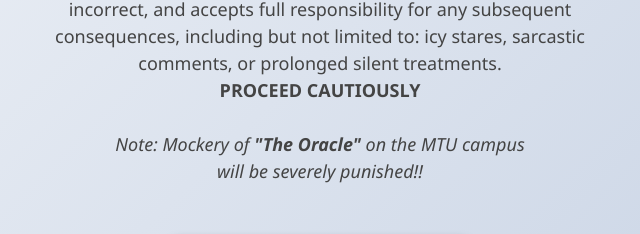
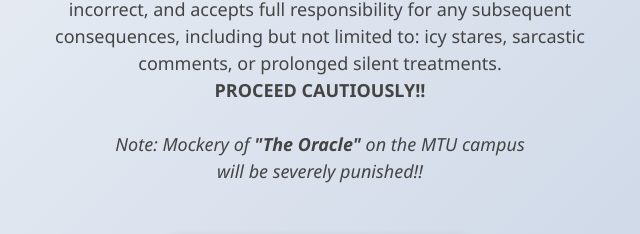
Before and after one commit to brnosullivan/who-is-right, a plain HTML site: page index.html in a window 1280 px wide. Shown: the part 348-582 px from the top of the page, 320-960 px from the left. Drawn offline with Linux system fonts and the light colour scheme.

Commit message:
Update index.html

```diff
--- a/index.html
+++ b/index.html
@@ -103,7 +103,7 @@
         <b>Binding Affirmation Clause:</b> <br> By pressing the button below, the user hereby acknowledges, affirms, and solemnly swears to adhere to the ruling provided.
         This declaration shall be considered legally binding and may be used as definitive proof in all future arguments, debates, and dinner table disputes.
         User waives all rights to claim otherwise, even when proven empirically incorrect, and accepts full responsibility for any subsequent consequences,
-        including but not limited to: icy stares, sarcastic comments, or prolonged silent treatments. <br> <b>PROCEED CAUTIOUSLY</b> <br><br><i>Note: Mockery of <b>"The Oracle"</b>
+        including but not limited to: icy stares, sarcastic comments, or prolonged silent treatments. <br> <b>PROCEED CAUTIOUSLY!!</b> <br><br><i>Note: Mockery of <b>"The Oracle"</b>
         on the MTU campus <br>will be severely punished!!</i><br><br>
     </p>
     <div id="buttons">
```
